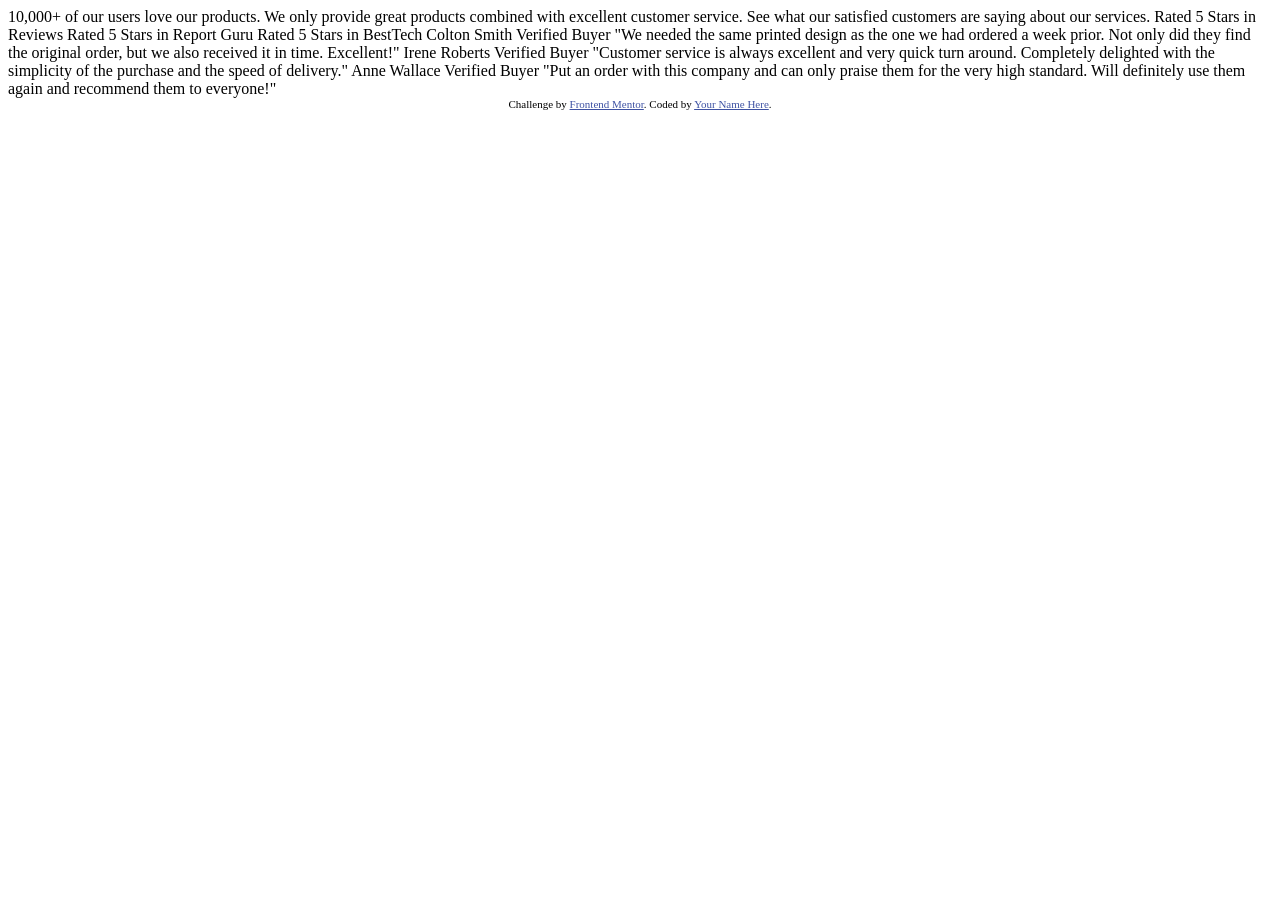
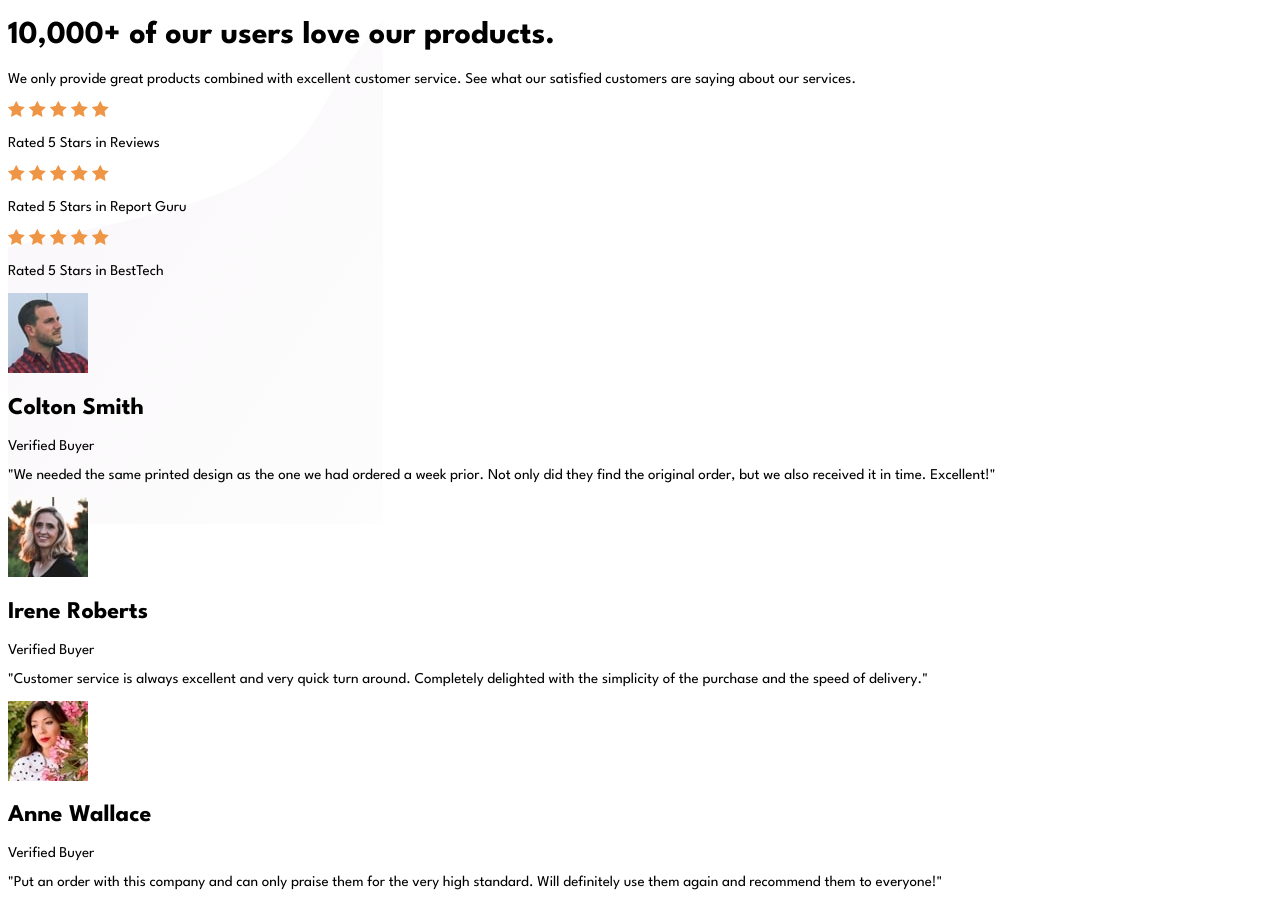
Before and after one commit to AleandroPresta/social-proof-section, a plain HTML site: page index.html in a window 1280 px wide. Before the commit the page ends 800 px from the top, so only its background shows below. Drawn offline with Linux system fonts and the light colour scheme.

Commit message:
Finished basic html structure

```diff
--- a/index.html
+++ b/index.html
@@ -12,50 +12,91 @@
       href="./images/favicon-32x32.png"
     />
 
-    <title>Frontend Mentor | Social proof section</title>
-
-    <!-- Feel free to remove these styles or customise in your own stylesheet 👍 -->
-    <style>
-      .attribution {
-        font-size: 11px;
-        text-align: center;
-      }
-      .attribution a {
-        color: hsl(228, 45%, 44%);
-      }
-    </style>
+    <link rel="stylesheet" href="styles.css">
+    <link rel="stylesheet" href="mediaqueries.css">
+    <link rel="preconnect" href="https://fonts.googleapis.com">
+    <link rel="preconnect" href="https://fonts.gstatic.com" crossorigin>
+    <link href="https://fonts.googleapis.com/css2?family=League+Spartan:wght@100..900&display=swap" rel="stylesheet">
+    <title>Social proof section</title>
   </head>
   <body>
-    10,000+ of our users love our products.
+    <div class="container">
+      <div class="wrapper">
+        <div class="background-content">
+          <img src="./images/bg-pattern-bottom-mobile.svg">
+        </div>
+        <div class="foreground-content">
+          <h1>10,000+ of our users love our products.</h1>
+          <p>We only provide great products combined with excellent customer service. See what our satisfied customers are saying about our services.</p>
+          <div class="review-container">
+            <div class="star-container">
+              <img src="images/icon-star.svg">
+              <img src="images/icon-star.svg">
+              <img src="images/icon-star.svg">
+              <img src="images/icon-star.svg">
+              <img src="images/icon-star.svg">
+            </div>
+            <p>Rated 5 Stars in Reviews</p>
+          </div>
+          <div class="review-container">
+            <div class="star-container">
+              <img src="images/icon-star.svg">
+              <img src="images/icon-star.svg">
+              <img src="images/icon-star.svg">
+              <img src="images/icon-star.svg">
+              <img src="images/icon-star.svg">
+            </div>
+            <p>Rated 5 Stars in Report Guru</p>
+          </div>
+          <div class="review-container">
+            <div class="star-container">
+              <img src="images/icon-star.svg">
+              <img src="images/icon-star.svg">
+              <img src="images/icon-star.svg">
+              <img src="images/icon-star.svg">
+              <img src="images/icon-star.svg">
+            </div>
+          <p>Rated 5 Stars in BestTech</p>
+        </div>
+        <div class="card">
+          <div class="card-content">
+            <div class="card-header-content">
+              <img src="images/image-colton.jpg">
+              <div class="card-header-text">
+                <h2>Colton Smith</h2>
+                <p>Verified Buyer</p>
+              </div>
+              <p>"We needed the same printed design as the one we had ordered a week prior.
+                Not only did they find the original order, but we also received it in time.
+                Excellent!"</p>
+            </div>
+          </div>
+        </div>
+        <div class="card">
+          <div class="card-content">
+            <div class="card-header-content">
+              <img src="images/image-irene.jpg">
+              <div class="card-header-text">
+                <h2>Irene Roberts</h2>
+                <p>Verified Buyer</p>
+              </div>
+              <p>"Customer service is always excellent and very quick turn around.
+                Completely delighted with the simplicity of the purchase and the speed of delivery."</p>
+            </div>
+          </div>
+      </div>
+      <div class="card">
+        <div class="card-content">
+          <div class="card-header-content">
+            <img src="images/image-anne.jpg">
+            <div class="card-header-text">
+              <h2>Anne Wallace</h2>
+              <p>Verified Buyer</p>
+            </div>
+            <p>"Put an order with this company and can only praise them for the very high standard.
+              Will definitely use them again and recommend them to everyone!"</p>
+          </div>
+        </div>
 
-    We only provide great products combined with excellent customer service.
-    See what our satisfied customers are saying about our services.
-
-    Rated 5 Stars in Reviews
-    Rated 5 Stars in Report Guru
-    Rated 5 Stars in BestTech
-
-    Colton Smith
-    Verified Buyer
-    "We needed the same printed design as the one we had ordered a week prior.
-    Not only did they find the original order, but we also received it in time.
-    Excellent!"
-
-    Irene Roberts
-    Verified Buyer
-    "Customer service is always excellent and very quick turn around. Completely
-    delighted with the simplicity of the purchase and the speed of delivery."
-
-    Anne Wallace
-    Verified Buyer
-    "Put an order with this company and can only praise them for the very high
-    standard. Will definitely use them again and recommend them to everyone!"
-
-    <div class="attribution">
-      Challenge by
-      <a href="https://www.frontendmentor.io?ref=challenge" target="_blank"
-        >Frontend Mentor</a
-      >. Coded by <a href="#">Your Name Here</a>.
-    </div>
   </body>
 </html>
--- /dev/null
+++ b/styles.css
@@ -0,0 +1,41 @@
+:root {
+    /* Primary */
+    --very-dark-magenta: hsl(300, 43%, 22%);
+    --soft-pink: hsl(333, 80%, 67%);
+
+    /* Neutral */
+    --dark-grayish-magenta: hsl(303, 10%, 53%);
+    --light-grayish-magenta: hsl(300, 24%, 96%);
+    --white: hsl(0, 0%, 100%);
+}
+
+html, body {
+    font-family: "League Spartan", sans-serif;
+}
+
+p {
+    font-size: 15px;
+}
+
+.wrapper {
+    position: relative;
+}
+
+.background-content {
+    position: absolute;
+    top: 0;
+    left: 0;
+    width: 100%;
+    height: 100%;
+    z-index: -1;
+}
+
+.foreground-content {
+    position: relative;
+    z-index: 1;
+    background: inherit;
+}
+
+/*
+    font-weight: 400, 500, 700
+*/
```
Also changed, not shown: mediaqueries.css (added), text.txt (added), 2 other files.
